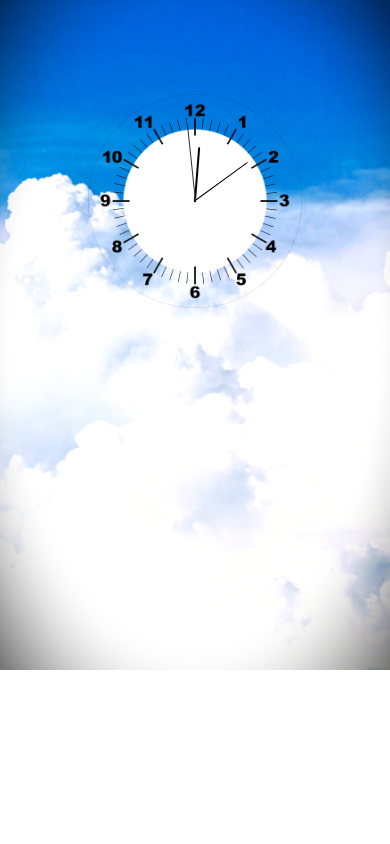
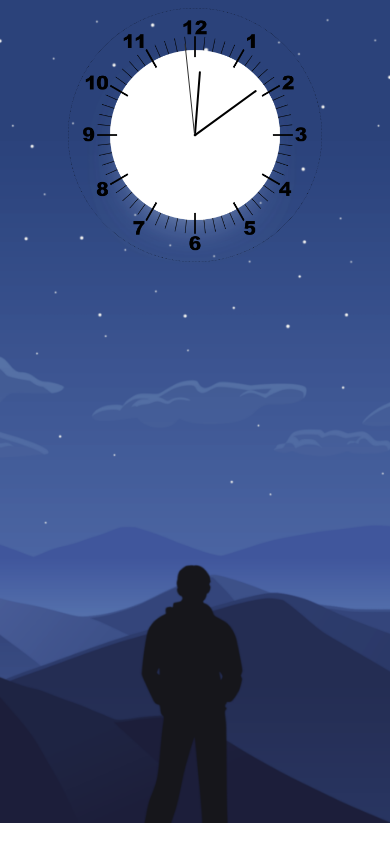
Before and after one commit to Rohitkumarsimar/Analog-Clock, a plain HTML site: page index.html in a window 390 px wide. Drawn offline with Linux system fonts and the light colour scheme.

Commit message:
final touch

```diff
--- a/style.css
+++ b/style.css
@@ -51,14 +51,14 @@ margin: auto;
 
 @media screen and (max-width: 800px) {
     body {
-        background-image: url('assets/clouds2.jpg');
+        background-image: url('assets/clouds2.png');
         background-size: 100%;
         background-repeat: no-repeat;
         /* background-position: center; */
     }
     #clock {
-        margin-top: 25%;
-        height: 55vw;
-        width: 55vw;
+        margin-top: 0%;
+        height: 65vw;
+        width: 65vw;
     }
 }
```
Also changed, not shown: assets/clouds2.jpg (deleted), assets/clouds2.png (added).
